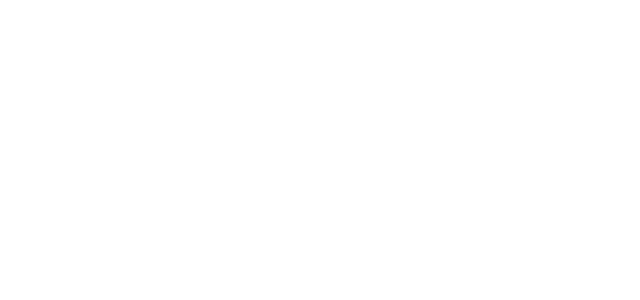
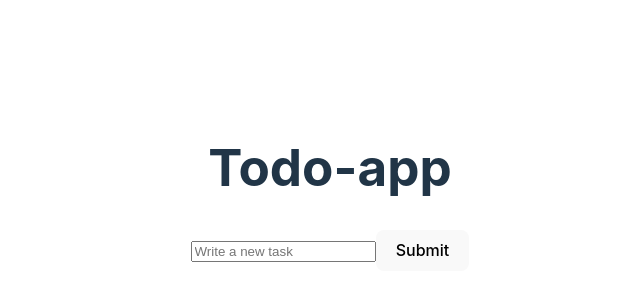
Before and after one commit to SofiaCronstrom/to-do, a React (Vite) app: page / in a window 1280 px wide. Shown: the part 212-512 px from the top of the page, without its empty margins (310-950 px from the left). Built offline with nearby package versions, Linux system fonts and the light colour scheme.

Commit message:
adding form element to todo component

```diff
--- a/src/App.tsx
+++ b/src/App.tsx
@@ -1,11 +1,13 @@
 import './App.css'
+import TodoList from './Component/to-do'
 
 function App() {
 
 
   return (
     <>
-
+    <h1>Todo-app</h1>
+    <TodoList/>
     </>
   )
 }
--- a/src/Component/to-do.tsx
+++ b/src/Component/to-do.tsx
@@ -0,0 +1,15 @@
+export default function TodoList() {
+  const handleSubmit = (event: React.FormEvent<HTMLFormElement>) => {
+    event.preventDefault();
+    (event.currentTarget as HTMLFormElement).reset();
+  };
+
+  return (
+    <form className="form" onSubmit={handleSubmit}>
+      <label htmlFor="todo">
+        <input type="text" name="todo" id="todo" placeholder="Write a new task" />
+      </label>
+      <button className="submit-btn">Submit</button>
+    </form>
+  );
+}
```
